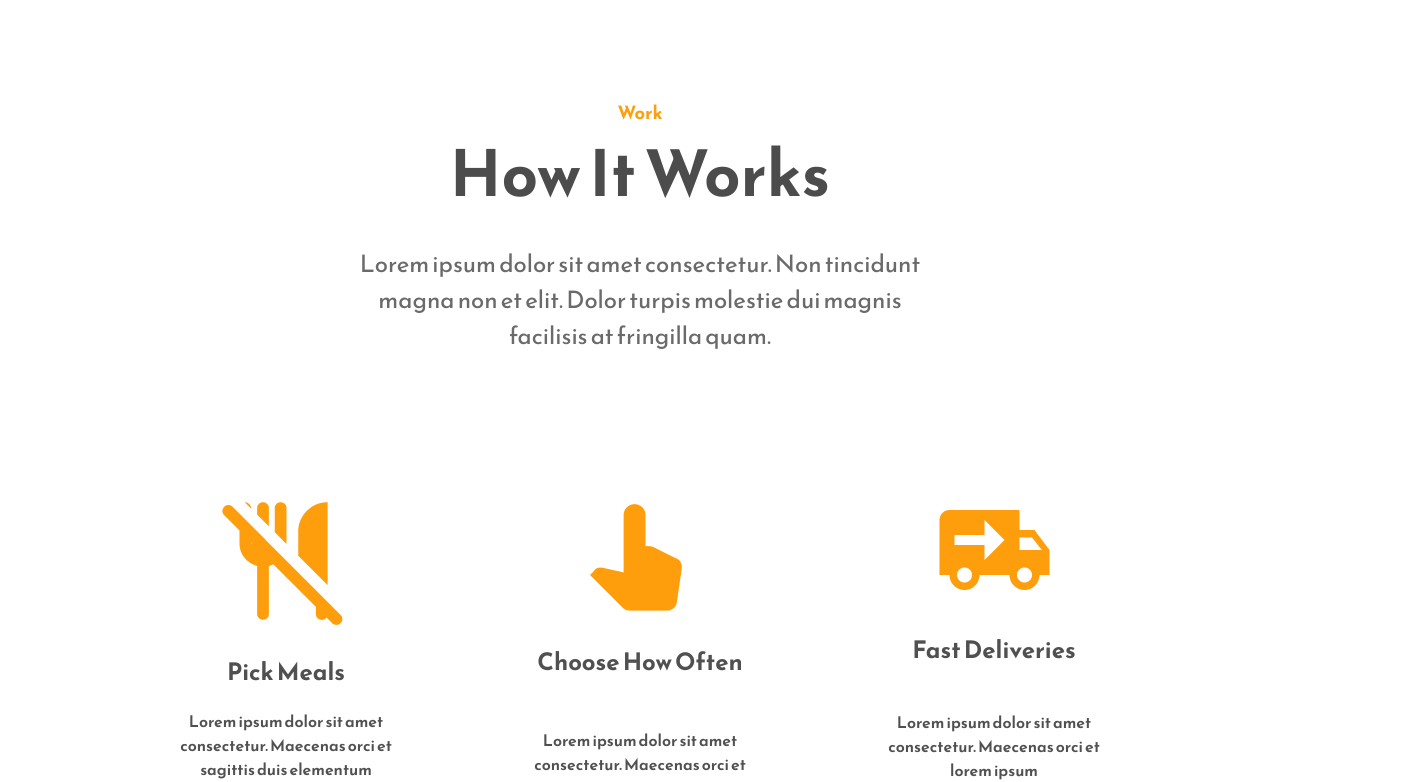
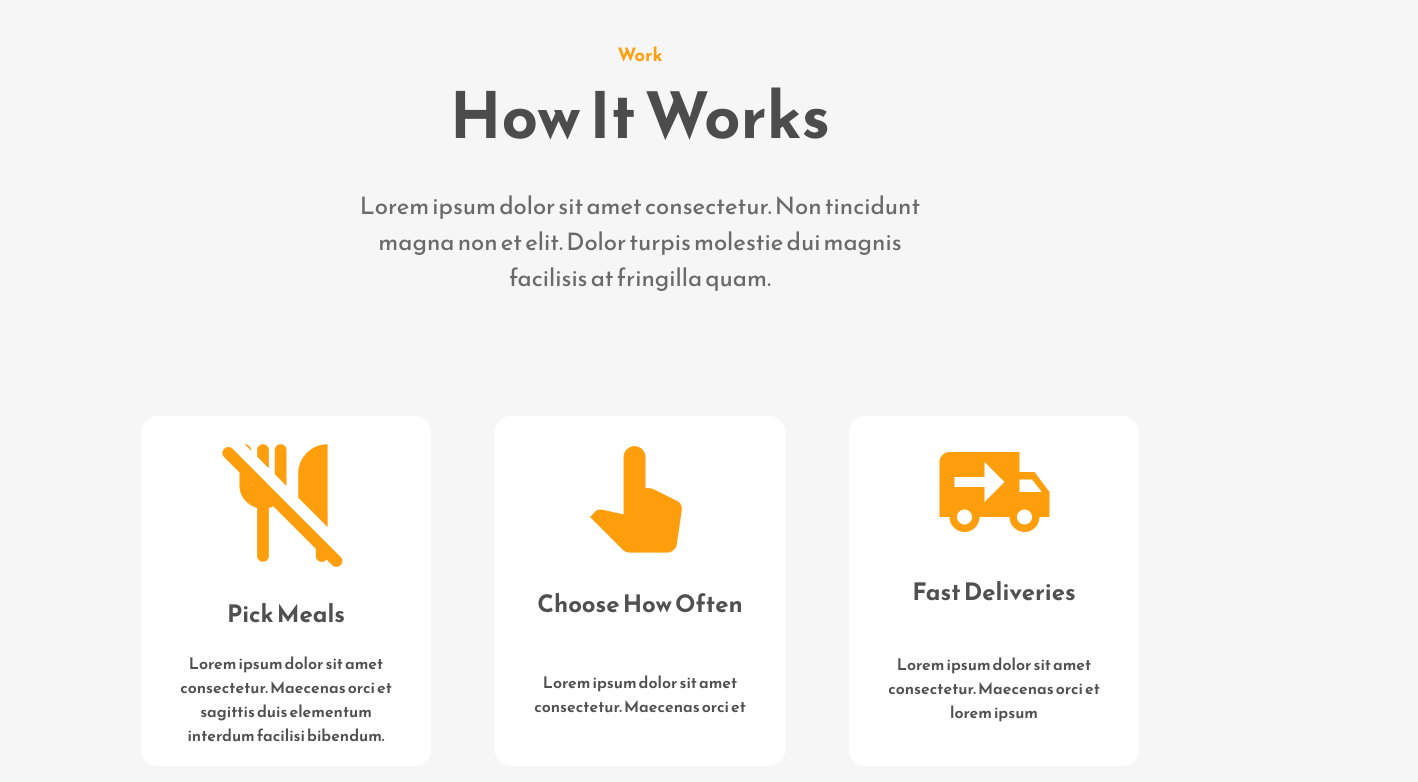
Before and after one commit to bikashofficial99/fodiee, a React (Create React App) app: page / in a window 1280 px wide. Shown: the part 1905-2687 px from the top of the page, 1418 px wide, since content can reach past the window. Built offline with nearby package versions, Linux system fonts and the light colour scheme.

Commit message:
Footer final

```diff
--- a/src/App.css
+++ b/src/App.css
@@ -1,33 +1,45 @@
-nav{
+* {
+  margin: 0;
+  padding: 0;
+  box-sizing: border-box;
+  font-family: "Reem Kufi", sans-serif !important;
+}
+img {
+  max-width: 100%;
+  height: auto;
+}
+.App {
+  min-height: 100vh;
+  width: 85vw;
+  max-width: 1900px;
+  margin: 0rem auto;
+}
+body {
+  max-width: 100%;
+  overflow-x: hidden;
+}
+
+body {
+  background-color: #f6f6f6;
+}
+
+nav {
   display: flex;
   align-items: center;
   justify-content: space-between;
   min-height: 90px;
-
 }
-*{
-  margin: auto;
-  padding: 0;
-  box-sizing: border-box;
-  font-family: "Reem Kufi", sans-serif !important;
-
-}
-.navbar-menu-container{
+.navbar-menu-container {
   display: none;
 }
-img{
-  max-width: 100%;
-  height: auto;
-}
-.navbar-links-container a{
+.navbar-links-container a {
   margin-right: 3rem;
   text-decoration: none;
   color: black;
   font-size: 1.1rem;
   font-weight: 600;
-
 }
-.primary-button{
+.primary-button {
   padding: 0.9rem 1.75rem;
   background-color: white;
   outline: none;
@@ -37,11 +49,9 @@ img{
   cursor: pointer;
   font-weight: 600;
   transition: 0.2s;
-
 }
 .navbar-cart-icon {
   font-size: 1.15rem;
-
 }
 .primary-button:hover {
   background-color: rgb(234, 234, 234);
@@ -57,11 +67,10 @@ img{
 }
 .home-bannerImage-container {
   position: absolute;
+  top: -100px;
+  right: -170px;
+  z-index: -2;
   max-width: 700px;
-top: -100px;
-z-index: -2;
-right: -170px;
-
 }
 .home-image-section {
   max-width: 600px;
@@ -72,7 +81,7 @@ flex: 1;
   display: flex;
   flex-direction: column;
   justify-content: center;
-align-items: center;
+  align-items: flex-start;
 }
 .primary-heading {
   font-size: clamp(2rem, 5vw, 4rem);
@@ -101,20 +110,18 @@ align-items: center;
   align-items: center;
   justify-content: center;
 }
-.secondary-button:hover {
-  background-color: #e48f0f;
-  border-radius: 1rem;
-}
 .secondary-button svg {
   margin-left: 0.75rem;
   font-size: 1.5rem;
 }
-.about-section-container{
+.secondary-button:hover {
+  background-color: #e48f0f;
+}
+.about-section-container {
   margin-top: 20rem;
   position: relative;
-  justify-content: center;
   display: flex;
-  align-items:center ;
+  align-items: center;
   justify-content: space-between;
 }
 .about-background-image-container {
@@ -160,89 +167,6 @@ align-items: center;
   font-size: 3rem;
   margin-right: 1rem;
 }
-
-.work-section-wrapper {
-  margin-top: 15rem;
-}
-.work-section-top p {
-  text-align: center;
-  max-width: 600px !important;
-}
-.work-section-top h1 {
-  max-width: 700px !important;
-}
-.work-section-top {
-  display: flex;
-  justify-content: center;
-  align-items: center;
-  flex-direction: column;
-}
-.work-section-info {
-  width: 290px;
-  min-height: 350px;
-  background-color: white;
-  padding: 1rem 2rem;
-  display: flex;
-  flex-direction: column;
-  justify-content: center;
-  align-items: center;
-  text-align: center;
-  border-radius: 1rem;
-  color: #505050;
-  margin: 1rem 2rem;
-
-}
-.work-section-info h2 {
-  margin: 1rem 0rem;
-}
-.work-section-bottom {
-  margin-top: 5rem;
-  display: flex;
-  justify-content: center;
-  align-items: center;
-  flex-wrap: wrap;
-}
-.work-section-info p {
-  flex: 1;
-  display: flex;
-  align-items: center;
-  font-weight: 600;
-}
-.testimonial-section-bottom {
-text-align: center;
-justify-content: center;
-padding: 1.5rem 2rem;
-display: flex;
-flex-direction: column;
-max-width: 750px;
-background-color: white;
-border-radius: 2rem;
-margin-top: 2rem;
-align-items: center;
-margin: 2rem auto;
-
-
-}
-.testimonial-section-bottom p {
-  font-weight: 700;
-  color: #515151;
-  max-width: 500px;
-  font-size: 1.1rem;
-  margin: 2rem 0rem;
-}
-.testimonials-stars-container svg {
-  margin: 0rem 0.25rem;
-  font-size: 1.5rem;
-  color: #fe9e0d;
-}
-.testimonial-section-bottom h2 {
-  margin-top: 1.5rem;
-}
-.primary-subheading {
-  font-weight: 700;
-  color: #fe9e0d;
-  font-size: 1.15rem;
-}
 .contact-page-wrapper h1 {
   max-width: 900px !important;
 }
@@ -254,12 +178,6 @@ margin: 2rem auto;
   margin: 6rem 0rem;
 }
 .contact-form-container {
-  align-items: center;
-  flex-direction: column;
-  justify-content: center;
-  padding: 0.5rem !important ;
-  border-radius: 1rem !important;
-
   background-color: white;
   max-width: 700px;
   width: 100%;
@@ -270,22 +188,12 @@ margin: 2rem auto;
   border-radius: 5rem;
 }
 .contact-form-container input {
-  max-width: 100%;
-  font-size: 1rem !important;
-  padding: 0.5rem 1rem !important;
-  margin-bottom: 0.8rem !important;
-  text-align: center;
-
   flex: 1;
   height: 100%;
   border: none;
   outline: none;
   font-size: 1.3rem;
   padding: 0.5rem 1rem;
-}
-.App {
-  max-width: 95vw;
-
 }
 .footer-wrapper {
   margin: 6rem 0rem;
@@ -322,3 +230,79 @@ margin: 2rem auto;
   color: #4c4c4c;
   cursor: pointer;
 }
+.testimonial-section-bottom {
+  margin-top: 2rem;
+  background-color: white;
+  padding: 1.5rem 2rem;
+  display: flex;
+  align-items: center;
+  justify-content: center;
+  max-width: 750px;
+  border-radius: 2rem;
+  flex-direction: column;
+  text-align: center;
+}
+.testimonial-section-bottom {
+  margin: 2rem auto;
+}
+.testimonial-section-bottom p {
+  font-weight: 700;
+  color: #515151;
+  max-width: 500px;
+  font-size: 1.1rem;
+  margin: 2rem 0rem;
+}
+.testimonials-stars-container svg {
+  margin: 0rem 0.25rem;
+  font-size: 1.5rem;
+  color: #fe9e0d;
+}
+.testimonial-section-bottom h2 {
+  margin-top: 1.5rem;
+}
+.work-section-wrapper {
+  margin-top: 15rem;
+}
+.work-section-top p {
+  text-align: center;
+  max-width: 600px !important;
+}
+.work-section-top h1 {
+  max-width: 700px !important;
+}
+.work-section-top {
+  display: flex;
+  justify-content: center;
+  align-items: center;
+  flex-direction: column;
+}
+.work-section-info {
+  width: 290px;
+  min-height: 350px;
+  background-color: white;
+  padding: 1rem 2rem;
+  display: flex;
+  flex-direction: column;
+  justify-content: center;
+  align-items: center;
+  text-align: center;
+  border-radius: 1rem;
+  color: #505050;
+  margin: 1rem 2rem;
+}
+.work-section-info h2 {
+  margin: 1rem 0rem;
+}
+.work-section-bottom {
+  margin-top: 5rem;
+  display: flex;
+  justify-content: center;
+  align-items: center;
+  flex-wrap: wrap;
+}
+.work-section-info p {
+  flex: 1;
+  display: flex;
+  align-items: center;
+  font-weight: 600;
+}
```
Lines whose indentation alone changed are shown as unchanged.
